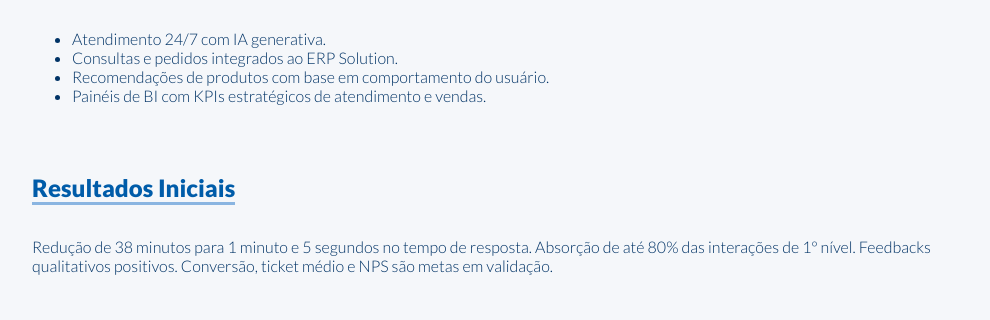
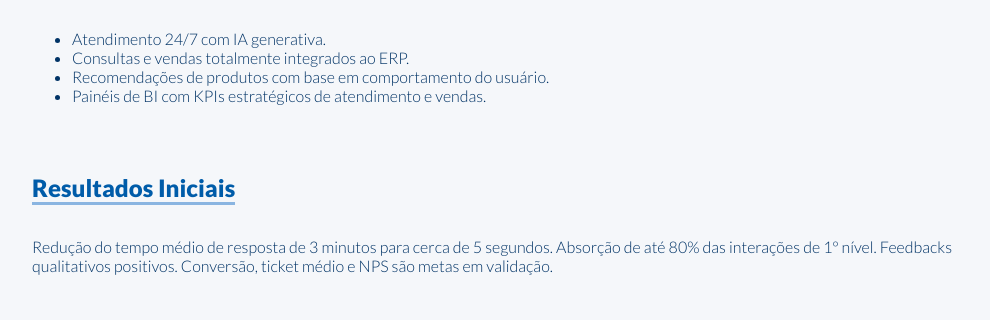
Before and after one commit to lcsampaio/Nexia-IA, a plain HTML site: page index.html in a window 1280 px wide. Shown: the part 796-1116 px from the top of the page, without its empty margins (128-1118 px from the left). Drawn offline with Linux system fonts and the light colour scheme.

Commit message:
update index

```diff
--- a/index.html
+++ b/index.html
@@ -87,7 +87,7 @@
     <h2>Diferenciais</h2>
     <ul>
       <li>Atendimento 24/7 com IA generativa.</li>
-      <li>Consultas e pedidos integrados ao ERP Solution.</li>
+      <li>Consultas e vendas totalmente integrados ao ERP.</li>
       <li>Recomendações de produtos com base em comportamento do usuário.</li>
       <li>Painéis de BI com KPIs estratégicos de atendimento e vendas.</li>
     </ul>
@@ -95,7 +95,7 @@
 
   <div class="section">
     <h2>Resultados Iniciais</h2>
-    <p>Redução de 38 minutos para 1 minuto e 5 segundos no tempo de resposta. Absorção de até 80% das interações de 1º nível. Feedbacks qualitativos positivos. Conversão, ticket médio e NPS são metas em validação.</p>
+    <p>Redução do tempo médio de resposta de 3 minutos para cerca de 5 segundos. Absorção de até 80% das interações de 1º nível. Feedbacks qualitativos positivos. Conversão, ticket médio e NPS são metas em validação.</p>
   </div>
 
   <div class="section">
```
